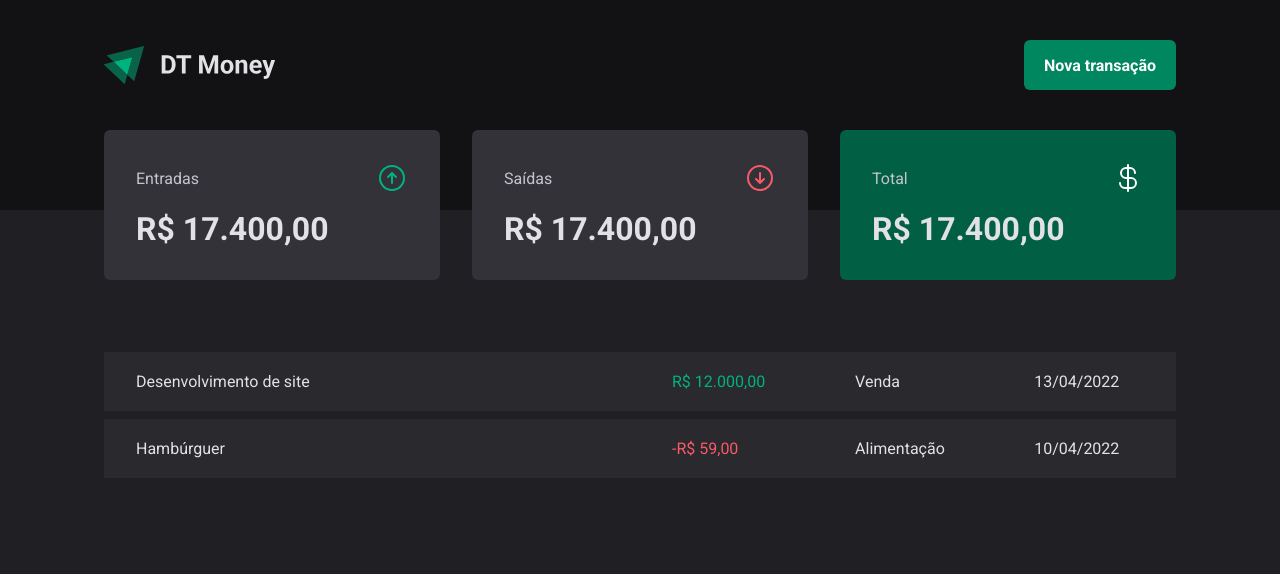
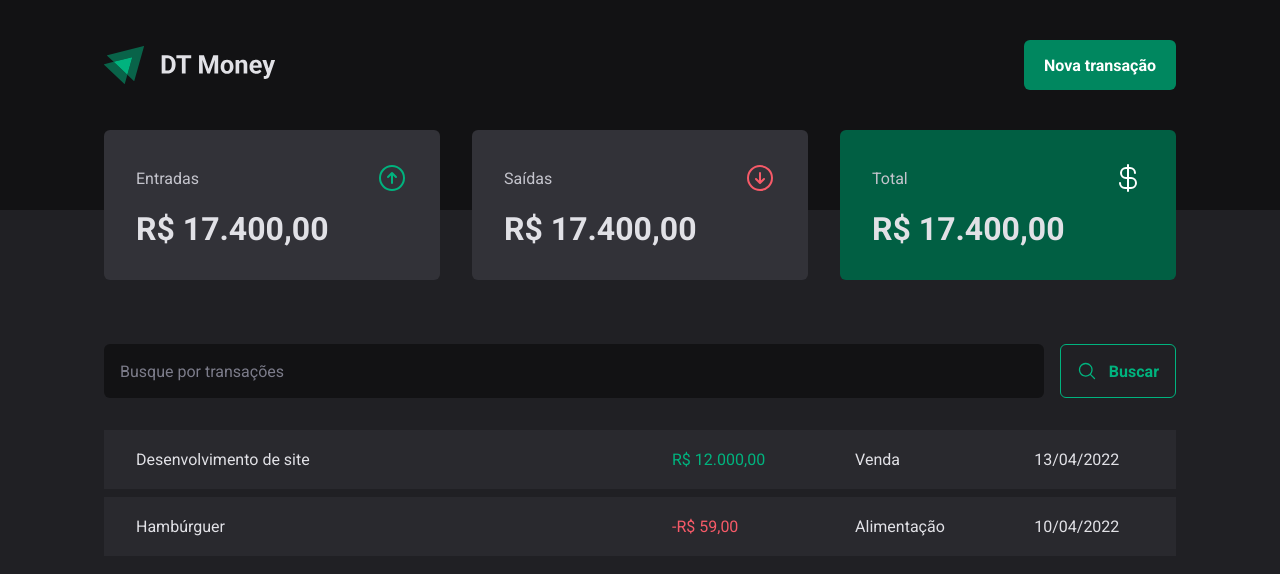
Before and after one commit to gustavobreack3257/dtMoney, a React (Vite) app: page / in a window 1280 px wide. Shown: the top 574 px of the page. Built offline with nearby package versions, Linux system fonts and the light colour scheme.

Commit message:
feat: Visual structure - Component: SearchForm

```diff
--- /dev/null
+++ b/src/pages/Transactions/components/SearchForm/index.tsx
@@ -0,0 +1,15 @@
+import {MagnifyingGlass} from "@phosphor-icons/react"
+import { SearchFormContainer } from "./styles"
+
+export function SearchForm(){
+    return(
+        <SearchFormContainer>
+            <input type="text" placeholder="Busque por transações" />
+
+            <button type="submit">
+                <MagnifyingGlass size={20}/>
+                Buscar
+            </button>
+        </SearchFormContainer>
+    )
+}
--- /dev/null
+++ b/src/pages/Transactions/components/SearchForm/styles.ts
@@ -0,0 +1,41 @@
+import { styled } from "styled-components";
+
+export const SearchFormContainer = styled.form`
+    display: flex;
+    gap: 1rem;
+
+    input {
+        flex: 1;
+        border-radius: 6px;
+        border: 0;
+        background: ${props => props.theme["gray-900"]};
+        color: ${props => props.theme["gray-300"]};
+        padding: 1rem;
+
+        &::placeholder {
+        color: ${props => props.theme["gray-500"]}
+    }
+    }
+
+    button {
+        display: flex;
+        align-items: center;
+        gap: 0.75rem;
+
+        border: 0;
+        padding: 1rem;
+        background: transparent;
+        border: 1px solid ${props => props.theme["green-300"]};
+        color:  ${props => props.theme["green-300"]};
+        font-weight: bold;
+        border-radius: 6px;
+
+        &:hover {
+            background-color: ${props => props.theme["green-500"]};
+            border-color: ${props => props.theme["green-500"]};
+            color: ${props => props.theme.white};
+            transition: background-color 0.2s, color 0.2s, border-color 0.2s;
+
+        }
+    }
+`
--- a/src/pages/Transactions/index.tsx
+++ b/src/pages/Transactions/index.tsx
@@ -1,5 +1,6 @@
 import { Header } from "../../components/Header";
 import { Summary } from "../../components/Summary";
+import { SearchForm } from "./components/SearchForm";
 
 import * as S from './styles'
 
@@ -11,6 +12,7 @@
       <Summary/>
 
       <S.TransactionContainer>
+        <SearchForm/>
         <S.TransactionTable>
           <tbody>
             <tr>
--- a/src/pages/Transactions/styles.ts
+++ b/src/pages/Transactions/styles.ts
@@ -11,7 +11,7 @@
 width: 100%;
 border-collapse: separate;
 border-spacing: 0 0.5rem;
-// margin-top: 1.5rem;
+margin-top: 1.5rem;
 
 td {
     padding: 1.25rem 2rem;
```
